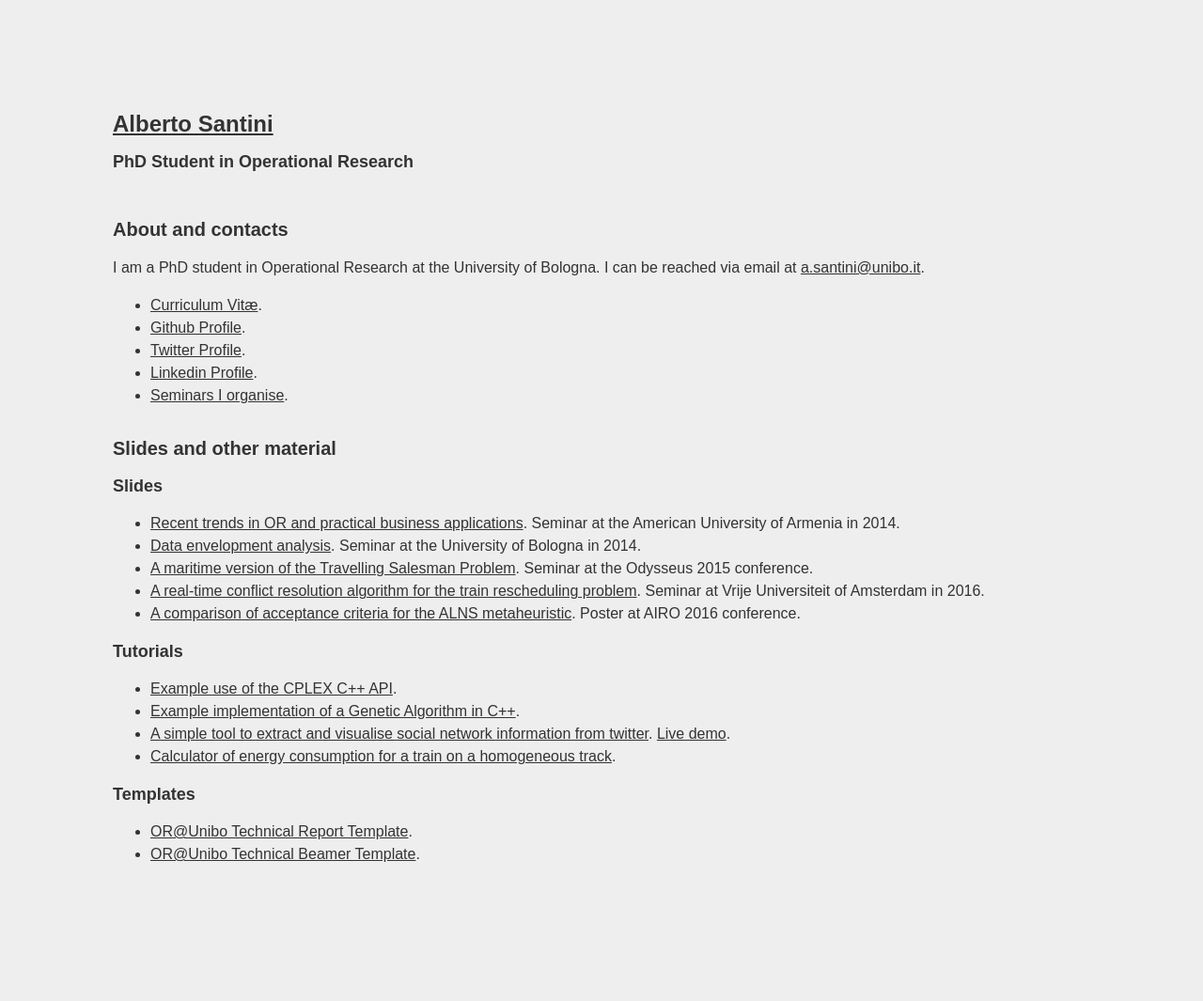
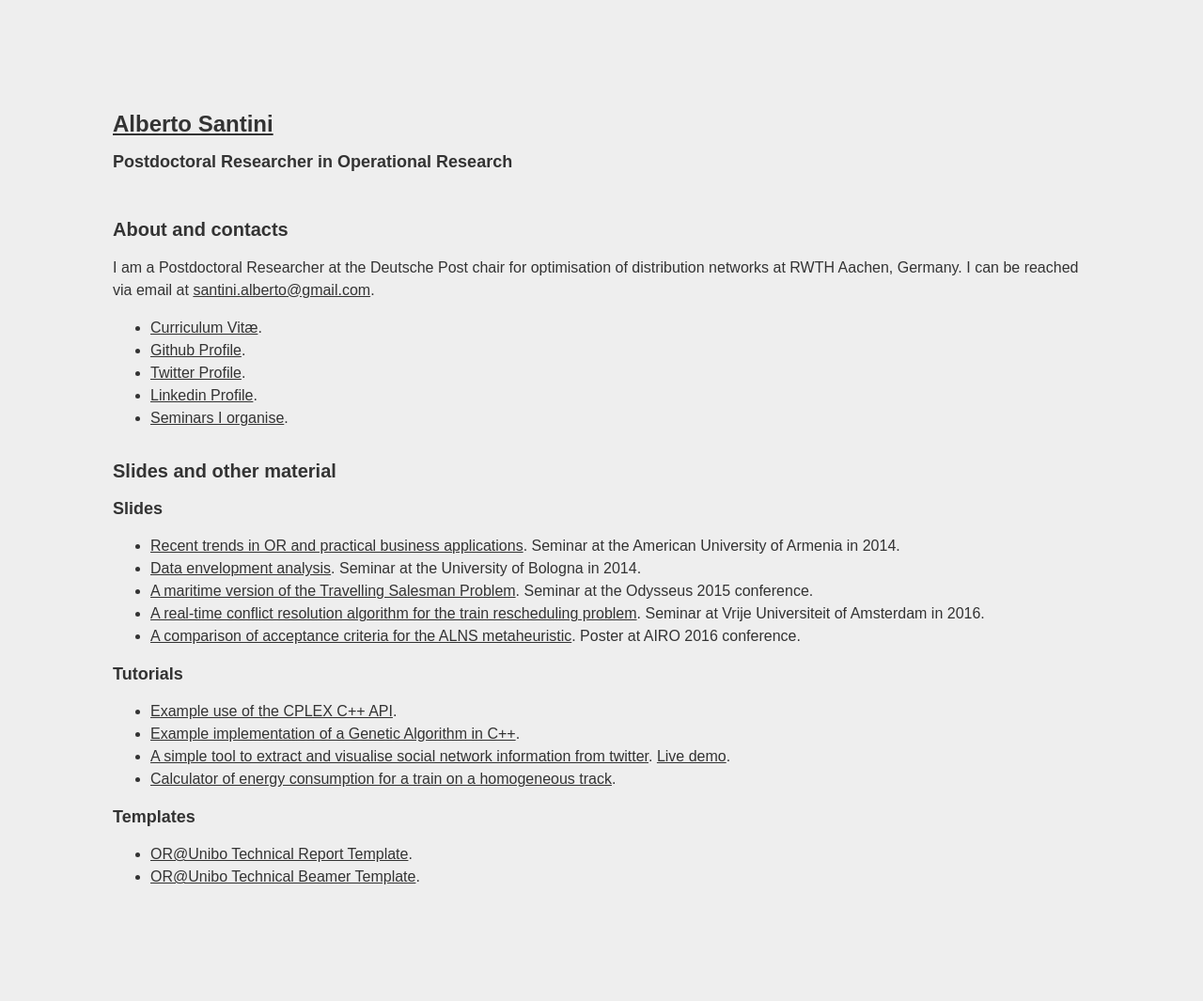
Before and after one commit to alberto-santini/alberto-santini.github.io, a Jekyll site: the page built from index.html, in a window 1280 px wide. Shown: the whole page at 94% size. Built offline with Jekyll 4.4.1, drawn with Linux system fonts in a browser that asks for light colours; before the commit the page ends 1041 px from its top, so only the background shows below that.

Commit message:
Updated position

```diff
--- a/_layouts/default.html
+++ b/_layouts/default.html
@@ -44,7 +44,7 @@
       <h1>
         <a href="{{ site.baseurl }}/">{{ site.title }}</a>
       </h1>
-      <h2>PhD Student in Operational Research</h2>
+      <h2>Postdoctoral Researcher in Operational Research</h2>
     </header>
     <div id="content">
       {{ content }}
--- a/_posts/2016-01-01-main.html
+++ b/_posts/2016-01-01-main.html
@@ -2,7 +2,8 @@
   <h1>About and contacts</h1>
 
   <p>
-    I am a PhD student in Operational Research at the University of Bologna. I can be reached via email at <a href="mailto:a.santini@unibo.it" alt="Email Address">a.santini@unibo.it</a>.
+    I am a Postdoctoral Researcher at the Deutsche Post chair for optimisation of distribution networks at RWTH Aachen, Germany.
+    I can be reached via email at <a href="mailto:santini.alberto@gmail.com" alt="Email Address">santini.alberto@gmail.com</a>.
   </p>
 
   <ul>
```
